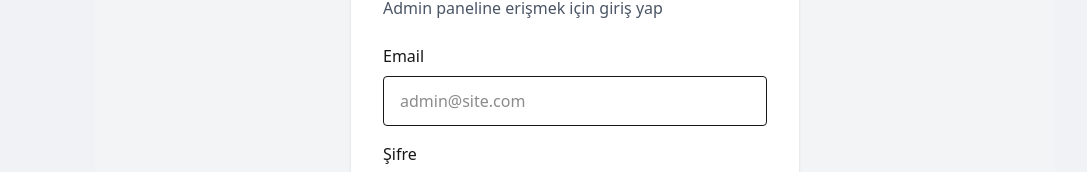
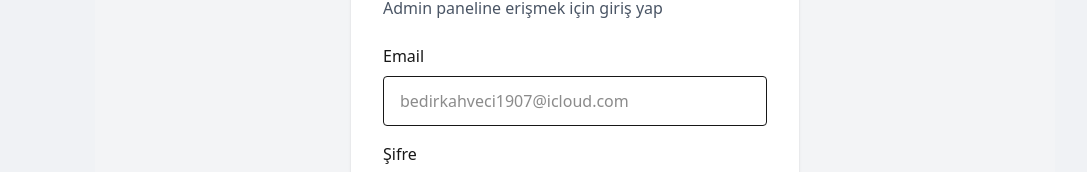
Before and after one commit to bedir1907/bedirkahvecistyling, a Next.js app: page /admin/login in a window 1280 px wide. Shown: the part 368-540 px from the top of the page, without its empty margins (193-1280 px from the left). Built offline with nearby package versions, Linux system fonts and the light colour scheme; no server answers.

Commit message:
admin sifre güncelleme

```diff
--- a/src/app/admin/login/page.tsx
+++ b/src/app/admin/login/page.tsx
@@ -63,7 +63,7 @@ export default function AdminLoginPage() {
               value={form.email}
               onChange={handleChange}
               className="w-full border rounded px-4 py-3"
-              placeholder="admin@site.com"
+              placeholder="bedirkahveci1907@icloud.com"
               required
             />
           </div>
```
